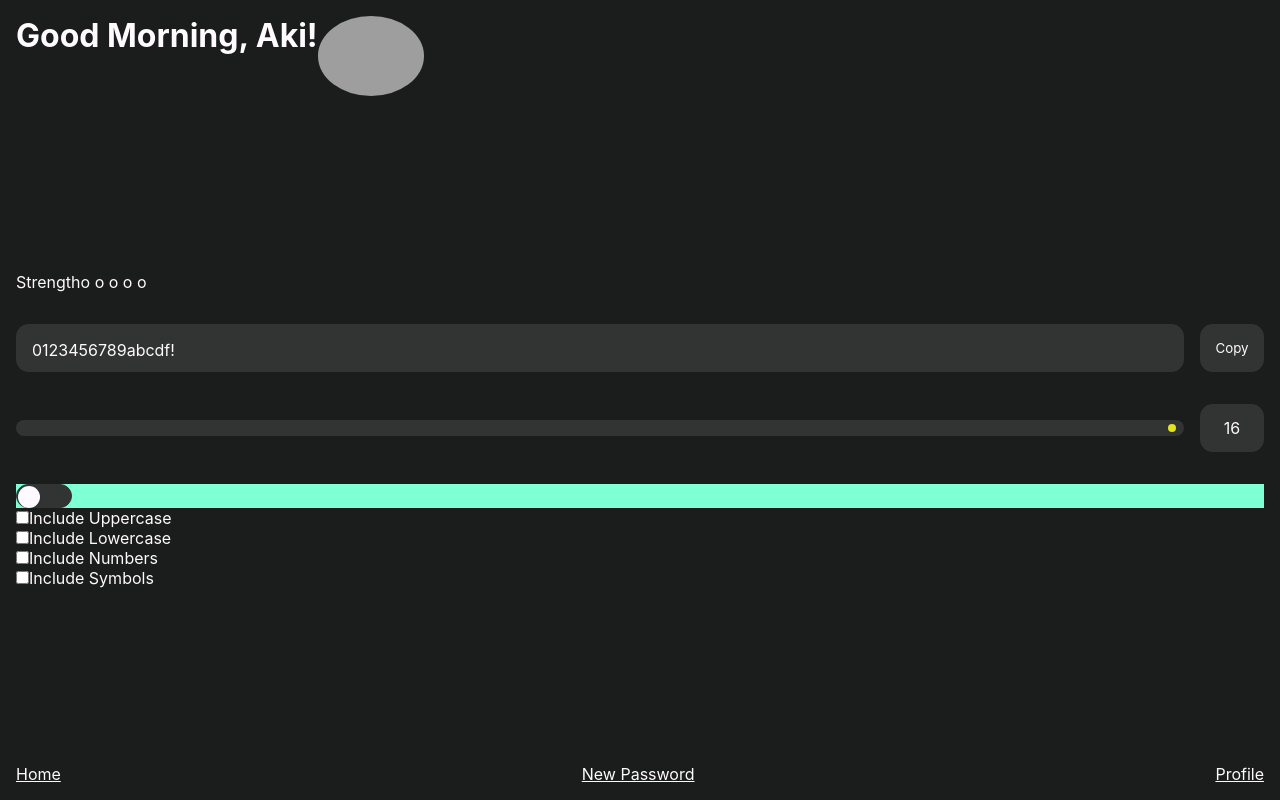
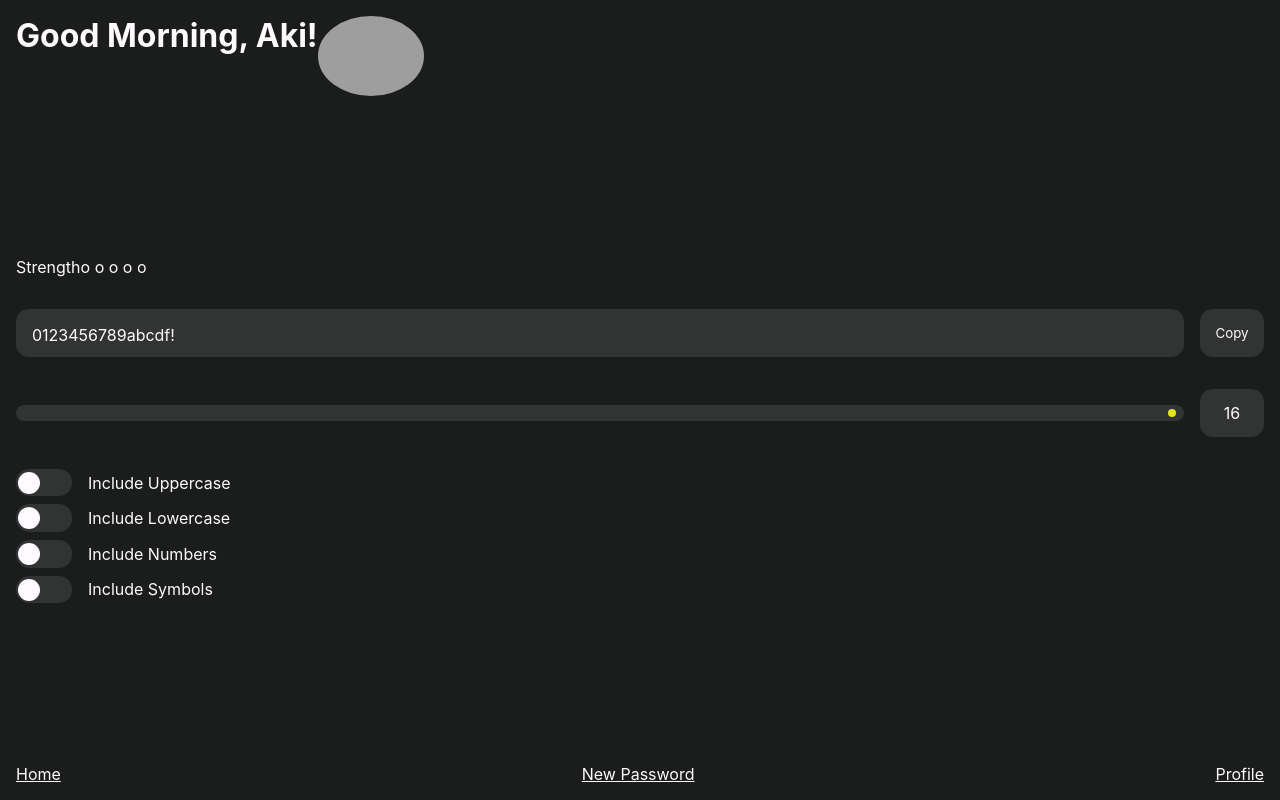
Before and after one commit to PedroHammes/Password-Generator, a React (Vite) app: page / in a window 1280 px wide. Built offline with nearby package versions, Linux system fonts and the light colour scheme; grey boxes are pictures that could not be loaded.

Commit message:
switch styling

```diff
--- a/src/components/Section/section.jsx
+++ b/src/components/Section/section.jsx
@@ -24,34 +24,28 @@ export default function Section() {
                 <div className={styles.passwordLength}>16</div>
             </div>
 
-            <div className={styles.passwordOptionsCheckbox}>
-
+            <div className={styles.passwordOptionsToggle}>
                 {/* toggle switch do stack overflow */}
                 <div className={styles.toggle}>
-                    <input type="checkbox" className={styles.toggleInput} id="foo"/>
-                    <label htmlFor="foo" className={styles.toggleLabel}></label>
+                    <input type="checkbox" className={styles.toggleInput} id="uppercase"/>
+                    <label htmlFor="uppercase" className={styles.toggleLabel}></label>
+                    <span>Include Uppercase</span>
                 </div>
-                {/* <label htmlFor="foo">Switch of Stack Overflow</label>    */}
-
-                <label htmlFor="uppercase">
-                    <input type="checkbox" id="uppercase" />
-                    <span>Include Uppercase</span>
-                </label>
-
-                <label htmlFor="lowercase">
-                    <input type="checkbox" id="lowercase" />
+                <div className={styles.toggle}>
+                    <input type="checkbox" className={styles.toggleInput} id="lowercase"/>
+                    <label htmlFor="lowercase" className={styles.toggleLabel}></label>
                     <span>Include Lowercase</span>
-                </label>
-
-                <label htmlFor="numbers">
-                    <input type="checkbox" id="numbers" />
+                </div>
+                <div className={styles.toggle}>
+                    <input type="checkbox" className={styles.toggleInput} id="numbers"/>
+                    <label htmlFor="numbers" className={styles.toggleLabel}></label>
                     <span>Include Numbers</span>
-                </label>
-
-                <label htmlFor="symbols">
-                    <input type="checkbox" id="numbers" />
+                </div>
+                <div className={styles.toggle}>
+                    <input type="checkbox" className={styles.toggleInput} id="symbols"/>
+                    <label htmlFor="symbols" className={styles.toggleLabel}></label>
                     <span>Include Symbols</span>
-                </label>
+                </div>
             </div>
       </section>
     )
--- a/src/components/Section/style.module.css
+++ b/src/components/Section/style.module.css
@@ -86,10 +86,11 @@
     place-content: center;
 }
 
-.passwordOptionsCheckbox {
+.passwordOptionsToggle {
     width: 100%;
     display: flex;
     flex-flow: column nowrap;
+    gap: .5rem;
 }
 
 
@@ -103,7 +104,7 @@
     flex-flow: row nowrap;
     width: 100%;
     gap: 1rem;
-    background-color: aquamarine;
+    align-items: center;
 }
 .toggleInput {
     display: none;
@@ -113,6 +114,9 @@
     display: block;
     height: 24px;
     width: 56px;
+    /* EDITAR O PADDING PARA CENTRALIZAR A BOLINHA */
+    padding: .8rem;
+
     border: 1px solid #323333;
     border-radius: .8rem;
     background-color: #323333;
@@ -122,7 +126,7 @@
 .toggleLabel:after {
     position: absolute;
     left: 1px;
-    top: 1px;
+    top: 2px;
     display: block;
     height: 22px;
     width: 22px;
@@ -139,12 +143,11 @@
 }
 
 .toggleInput:checked ~ label {
-    background-color: #323333;
-    border-color: #e2e41d;
+    background-color: #e2e41d;
+    border-color: #323333;
 }
 .toggleInput:checked ~ label:after {
-    margin-left: 24px;
-    margin-bottom: 2px;
+    margin-left: 29px;
 }
 .toggleInput:disabled ~ label {
     background-color: #323333;
@@ -153,54 +156,3 @@
 .toggleInput:disabled ~ label::after {
     background-color: rgba(255, 255, 255, 0.3);
 }
-
-/*
-.toggle {
-    margin-bottom: 20px;
-}
-
-.toggle > input {
-    display: none;
-}
-
-.toggle > label {
-    position: relative;
-    display: block;
-    height: 28px;
-    width: 52px;
-    background-color: #f7f7f7;
-    border: 1px #a2e3e6 solid;
-    border-radius: 100px;
-    cursor: pointer;
-    transition: all 0.3s ease;
-}
-.toggle > label:after {
-    position: absolute;
-    left: 1px;
-    top: 1px;
-    display: block;
-    width: 26px;
-    height: 26px;
-    border-radius: 100px;
-    background: #fff;
-    box-shadow: 0px 3px 3px rgba(0,0,0,0.05);
-    content: '';
-    transition: all 0.3s ease;
-}
-.toggle > label:active:after {
-    transform: scale(1.15, 0.85);
-}
-.toggle > input:checked ~ label {
-    background-color: #4cda64;
-    border-color: #4cda64;
-}
-.toggle > input:checked ~ label:after {
-    left: 25px;
-}
-.toggle > input:disabled ~ label {
-    background-color: #d5d5d5;
-    pointer-events: none;
-}
-.toggle > input:disabled ~ label:after {
-    background-color: rgba(255, 255, 255, 0.3);
-} */
```
